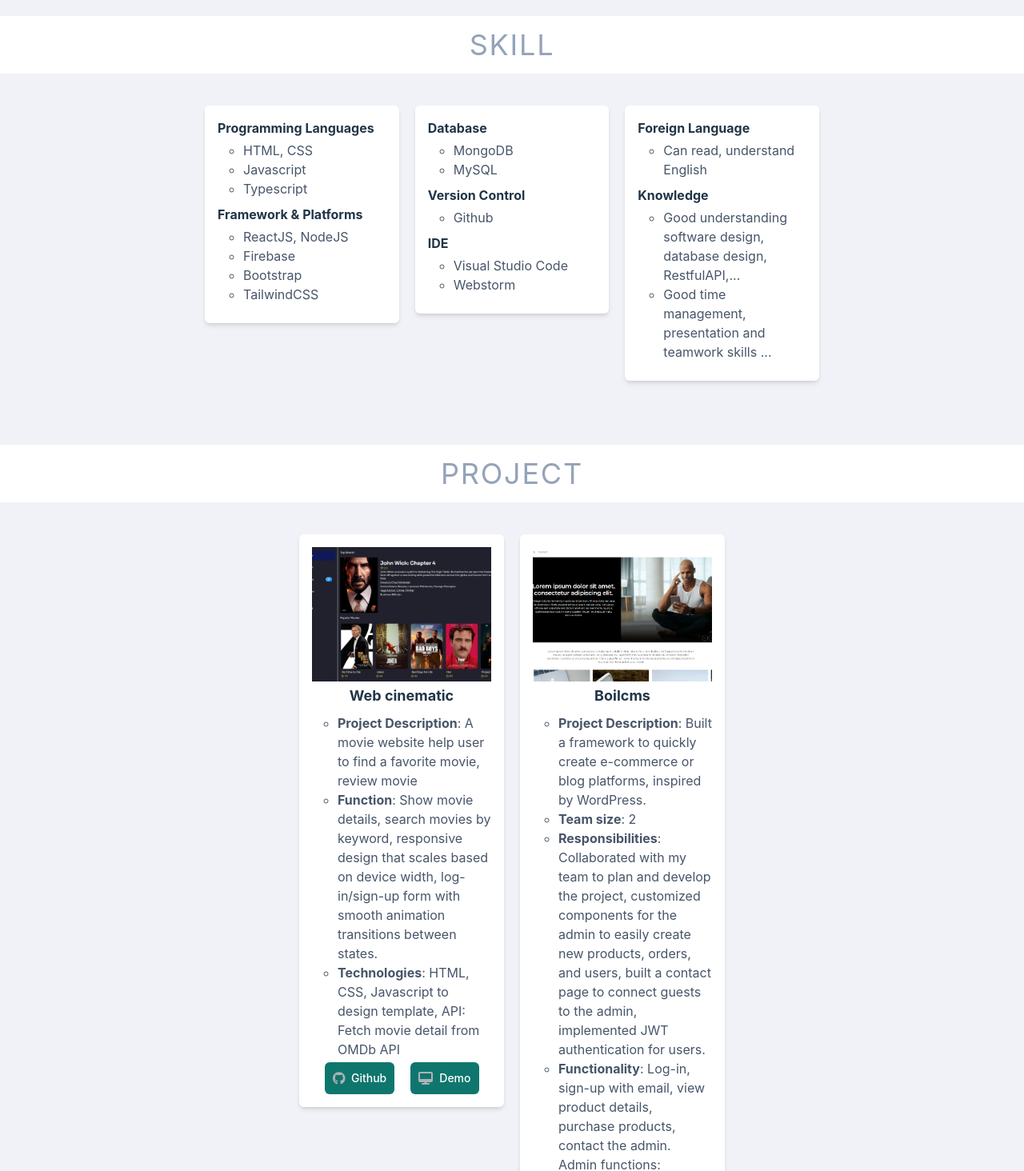
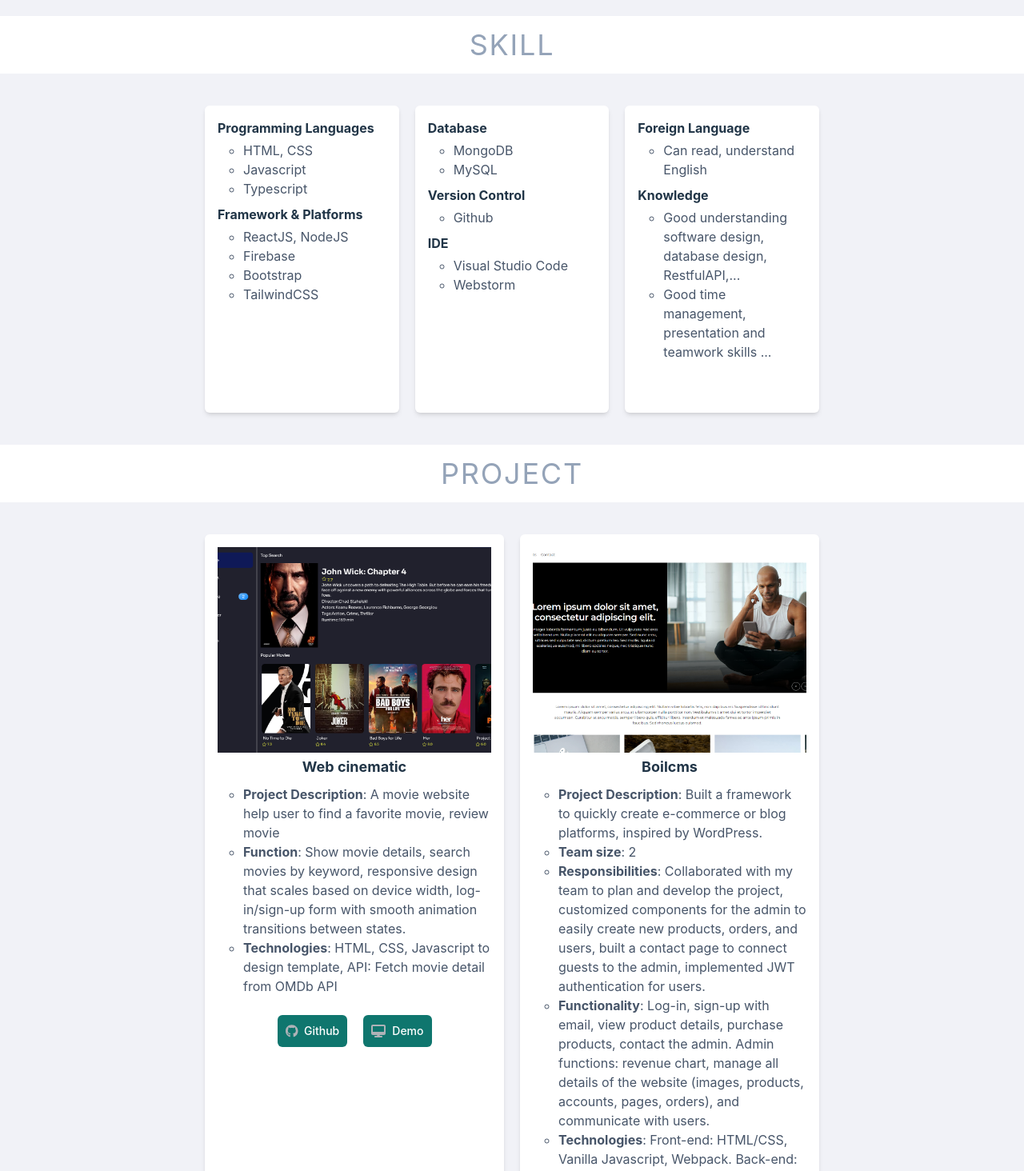
Before and after one commit to anhtuspham/portfolio, a React (Vite) app: page / in a window 1280 px wide. Shown: the part 1240-2704 px from the top of the page at 80% size. Built offline with nearby package versions, Linux system fonts and the light colour scheme.

Commit message:
style: improve UI for section skill, project

```diff
--- a/src/assets/components/Board.jsx
+++ b/src/assets/components/Board.jsx
@@ -2,6 +2,6 @@ import styles from "./Board.module.css"
 
 export default function Board({ children }) {
   return (
-    <div className={`bg-white p-4 w-2/6 rounded-md h-max mb-10 shadow-md  ${styles.element}`}>{children}</div>
+    <div className={`bg-white p-4 w-full rounded-md h-full mb-10 shadow-md  ${styles.element}`}>{children}</div>
   );
 }
--- a/src/assets/components/ListProject.jsx
+++ b/src/assets/components/ListProject.jsx
@@ -23,7 +23,7 @@ export default function ListProject({
           <li className="text-slate-600 ml-8 list-[circle]">{child}</li>
         ))}
       </ul>
-      <div className="flex justify-center gap-5">
+      <div className="flex justify-center gap-5 mt-5">
         <LinkButton
           name="Github"
           srcIcon={faGithub}
--- a/src/assets/pages/Project/Project.jsx
+++ b/src/assets/pages/Project/Project.jsx
@@ -9,7 +9,8 @@ export default function Project() {
     <>
       <section id="project" className="pb-10 bg-primary">
         <Header title="Project" />
-        <div className="flex w-3/5 mx-auto gap-5 mb-10 justify-center ">
+        <div className="w-3/5 mx-auto max-xl:w-4/5">
+          <div className="grid grid-cols-2 gap-5 max-md:grid-cols-1">
             <Board>
               <ListProject
                 title="Web cinematic"
@@ -18,19 +19,19 @@ export default function Project() {
                 imgProject={cinematic}
               >
                 <p>
-                <span className="font-bold">Project Description</span>: A movie
-                website help user to find a favorite movie, review movie
+                  <span className="font-bold">Project Description</span>: A
+                  movie website help user to find a favorite movie, review movie
                 </p>
                 <p>
-                <span className="font-bold">Function</span>: Show movie details,
-                search movies by keyword, responsive design that scales based on
-                device width, log-in/sign-up form with smooth animation
-                transitions between states.
+                  <span className="font-bold">Function</span>: Show movie
+                  details, search movies by keyword, responsive design that
+                  scales based on device width, log-in/sign-up form with smooth
+                  animation transitions between states.
                 </p>
                 <p>
                   <span className="font-bold">Technologies</span>: HTML, CSS,
-                Javascript to design template, API: Fetch movie detail from OMDb
-                API
+                  Javascript to design template, API: Fetch movie detail from
+                  OMDb API
                 </p>
               </ListProject>
             </Board>
@@ -42,8 +43,8 @@ export default function Project() {
                 imgProject={boilcms}
               >
                 <p>
-                <span className="font-bold">Project Description</span>: Built a
-                framework to quickly create e-commerce or blog platforms,
+                  <span className="font-bold">Project Description</span>: Built
+                  a framework to quickly create e-commerce or blog platforms,
                   inspired by WordPress.
                 </p>
                 <p>
@@ -71,6 +72,7 @@ export default function Project() {
               </ListProject>
             </Board>
           </div>
+        </div>
       </section>
     </>
   );
--- a/src/assets/pages/Sidebar/Sidebar.jsx
+++ b/src/assets/pages/Sidebar/Sidebar.jsx
@@ -12,7 +12,7 @@ import styles from "./Sidebar.module.css";
 import MenuItem from "../../components/MenuItem";
 
 function Sidebar() {
-  const [active, setActive] = useState(true);
+  const [active, setActive] = useState(false);
   const [activeMenuItem, setActiveMenuItem] = useState(() => {
     return localStorage.getItem('menuItem') || 'home'
   });
--- a/src/assets/pages/Skill/Skill.jsx
+++ b/src/assets/pages/Skill/Skill.jsx
@@ -9,9 +9,9 @@ function Skill() {
         {/* Header */}
         <Header title="Skill" />
 
-        <div className="flex w-3/5 mx-auto gap-5">
+        <div className="w-3/5 mx-auto max-xl:w-4/5">
+          <div className="grid grid-cols-3 gap-5 max-md:grid-cols-1">
             <Board>
-            <div>
               <List title="Programming languages">
                 <p>HTML, CSS</p>
                 <p>Javascript</p>
@@ -23,10 +23,8 @@ function Skill() {
                 <p>Bootstrap</p>
                 <p>TailwindCSS</p>
               </List>
-            </div>
             </Board>
             <Board>
-            <div>
               <List title="Database">
                 <p>MongoDB</p>
                 <p>MySQL</p>
@@ -38,7 +36,6 @@ function Skill() {
                 <p>Visual Studio Code</p>
                 <p>Webstorm</p>
               </List>
-            </div>
             </Board>
             <Board>
               <List title="Foreign language">
@@ -49,9 +46,12 @@ function Skill() {
                   Good understanding software design, database design,
                   RestfulAPI,...
                 </p>
-              <p>Good time management, presentation and teamwork skills ...</p>
+                <p>
+                  Good time management, presentation and teamwork skills ...
+                </p>
               </List>
             </Board>
+          </div>
         </div>
       </section>
     </>
```
Lines whose indentation alone changed are shown as unchanged.
